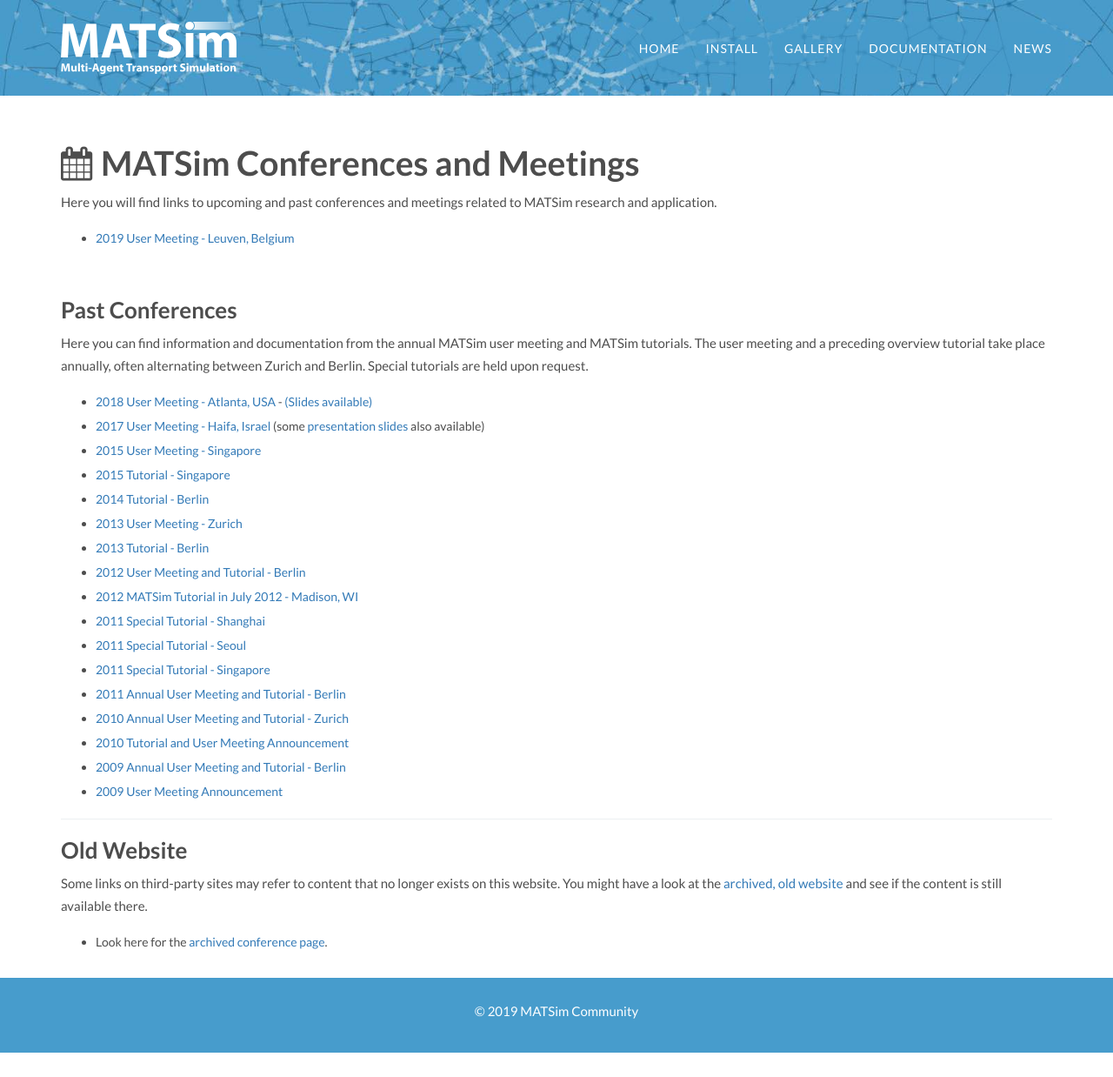
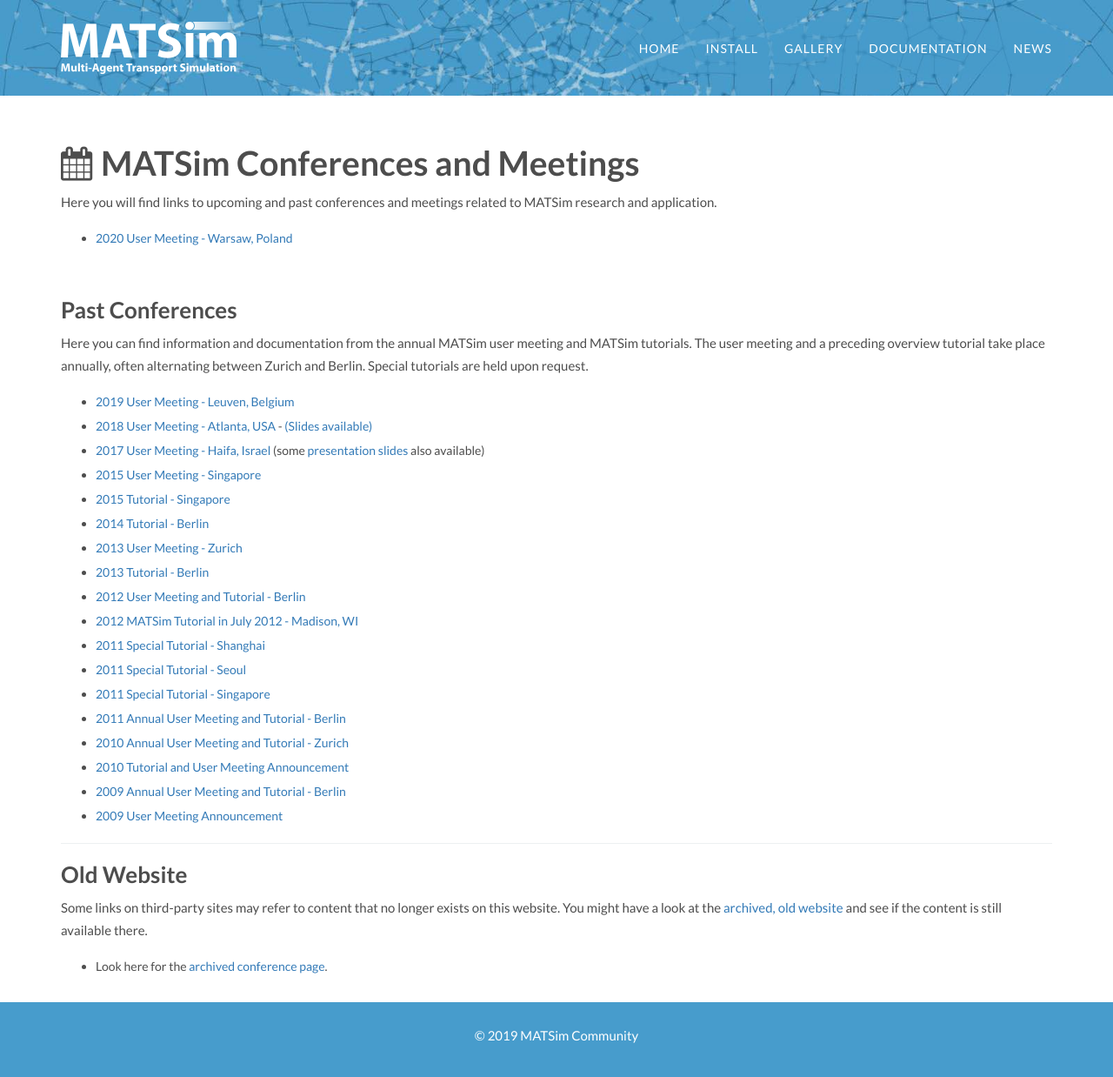
Before and after one commit to matsim-org/jekyll-website, a Jekyll site: the page built from conferences/index.md, in a window 1280 px wide and 1238 px high. Shown: the whole window at 87% size. Built offline with Jekyll 4.4.1, drawn with Linux system fonts in a browser that asks for light colours; some web fonts are replaced.

Commit message:
update events page

```diff
--- a/conferences/index.md
+++ b/conferences/index.md
@@ -7,7 +7,7 @@
 
 Here you will find links to upcoming and past conferences and meetings related to MATSim research and application.
 
-- [2019 User Meeting - Leuven, Belgium](https://matsim.atlassian.net/wiki/spaces/MATPUB/pages/365133825/MATSim+User+Meeting+2019)
+- [2020 User Meeting - Warsaw, Poland](https://matsim.atlassian.net/wiki/spaces/MATPUB/pages/463044644/MATSim+User+Meeting+2020)
 
 
 <br/>
@@ -16,6 +16,7 @@
 
 Here you can find information and documentation from the annual MATSim user meeting and MATSim tutorials. The user meeting and a preceding overview tutorial take place annually, often alternating between Zurich and Berlin. Special tutorials are held upon request.
 
+- [2019 User Meeting - Leuven, Belgium](https://matsim.atlassian.net/wiki/spaces/MATPUB/pages/365133825/MATSim+User+Meeting+2019)
 - [2018 User Meeting - Atlanta, USA](https://matsim.atlassian.net/wiki/spaces/MATPUB/pages/116916260/MATSim+User+Meeting+2018+ITM+Atlanta+June+23) - [(Slides available)](https://matsim.atlassian.net/wiki/spaces/MATPUB/pages/299335682/Presentations+from+MATSim+User+meeting+2018)
 - [2017 User Meeting - Haifa, Israel](https://matsim.atlassian.net/wiki/spaces/MATPUB/pages/117899265/MATSim+User+Meeting+special+session+hEART+2017) (some [presentation slides](https://matsim.atlassian.net/wiki/spaces/MATPUB/pages/112202007/Presentations+at+the+MATSim+User+Meeting+2017) also available)
 - [2015 User Meeting - Singapore](http://archive.matsim.org/singapore2015)
```
